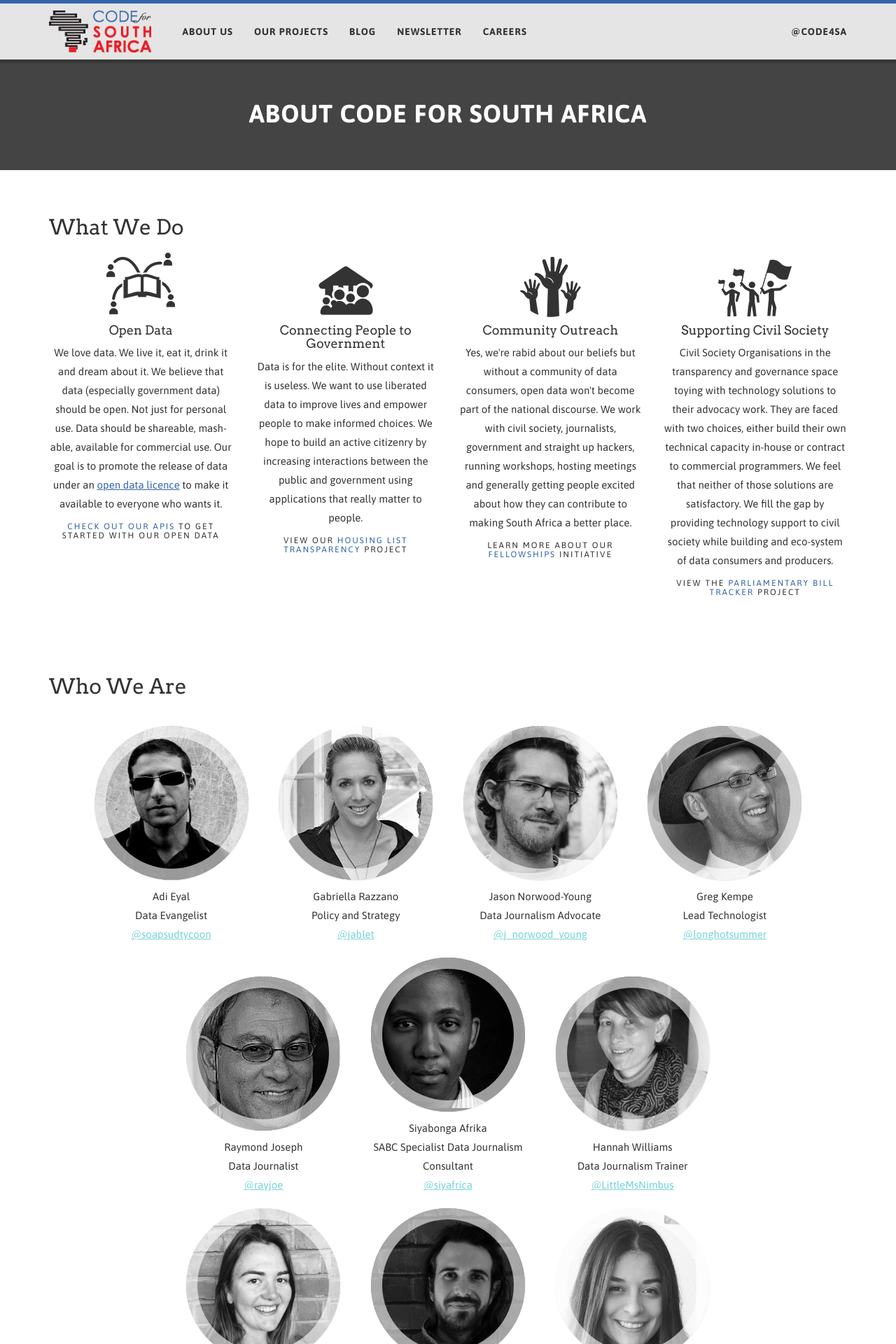
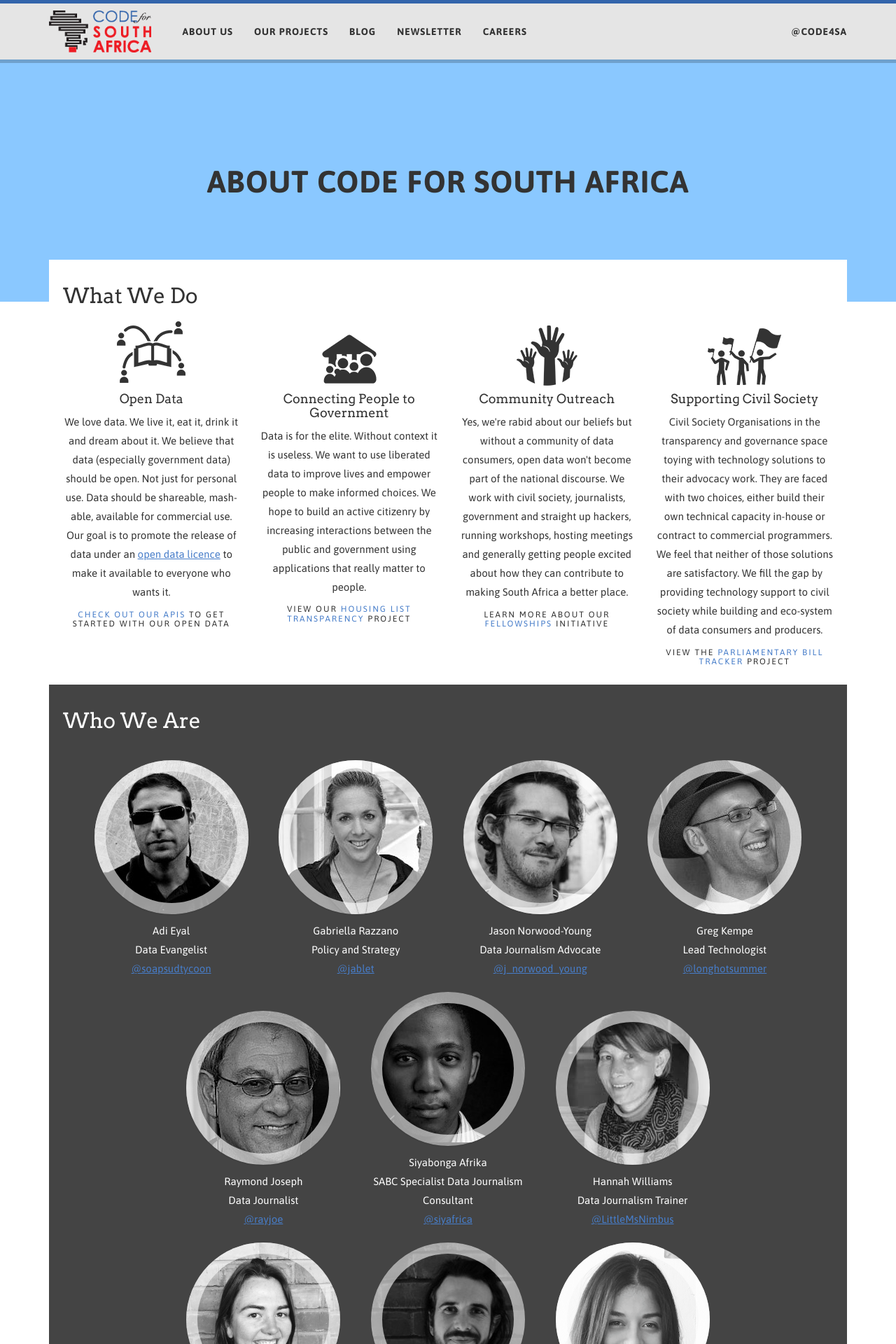
Before and after one commit to Code4SA/old-code4sa.github.io, a Jekyll site: the page built from about.html, in a window 1280 px wide. Shown: the top 1920 px of the page at 70% size. Built offline with Jekyll 4.4.1, drawn with Linux system fonts in a browser that asks for light colours; Markdown is read by kramdown in place of the engine named in the settings.

Commit message:
Nicer about page

```diff
--- a/_layouts/new.html
+++ b/_layouts/new.html
@@ -29,7 +29,7 @@
 
     <script src="//cdn.jsdelivr.net/g/jquery@1.11.2"></script>
   </head>
-  <body>
+  <body class="{{ page.body_class }}">
 
     <header>
       <nav class="navbar navbar-default">
--- /dev/null
+++ b/_layouts/page.html
@@ -0,0 +1,6 @@
+---
+layout: new
+body_class: bg-light-gray
+---
+
+{{ content }}
--- a/about.html
+++ b/about.html
@@ -1,10 +1,9 @@
 ---
-layout: new
+layout: page
 title: About Us
 ---
 
-<article>
-  <header class="wide-banner">
+<header class="jumbotron bg-light-blue">
   <div class="container">
     <div class="text-center">
       <h1>About Code for South Africa</h1>
@@ -12,9 +11,12 @@
   </div>
 </header>
 
+<article>
+
   <!--Services Section -->
-  <section id="services">
   <div class="container">
+
+    <section class="chimney-lg slab-white" id="services">
       <h2>What We Do</h2>
 
       <div class="row">
@@ -50,11 +52,9 @@
           <h6>View the <a href="prj_billtracker.html">Parliamentary Bill Tracker</a> project</h6>
         </div>
       </div>
-    </div>
     </section>
 
-  <section>
-    <div class="container">
+    <section class="slab-dark-gray">
       <h2>Who We Are</h2>
 
       <ul class="ch-grid">
@@ -77,12 +77,10 @@
           <h2 class="dark-grey">Smart people we consult</h2>
           <li>{% include team.html name="Katherine Eyal" title="Econometrician" twitter="@katrinayellow" image_class="ch-img-katherine" %}</li>
       </ul>
-    </div>
     </section>
 
     <!--Contact Section-->
-  <section id="contact">
-    <div class="container">
+    <section class="slab-white">
       <div class="row">
         <div class="col-sm-6">
           <h2>Contact Us</h2>
@@ -110,7 +108,6 @@
             Cape Town<br/>
           </address>
           </p>
-        </div>
         </div>
       </div>
     </section>
@@ -154,4 +151,5 @@
       </div>
     </section>
 
+  </div>
 </article>
--- a/css/code4sa.scss
+++ b/css/code4sa.scss
@@ -5,6 +5,7 @@
 
 body {
   font-size: 15px;
+  background-color: white;
 }
 
 .navbar {
@@ -53,8 +54,6 @@
 
 .content {
   min-height: 600px;
-  // Temp fix:
-  background-color: #fff;
   padding-bottom: 40px;
 }
 
```
Lines whose indentation alone changed are shown as unchanged.
